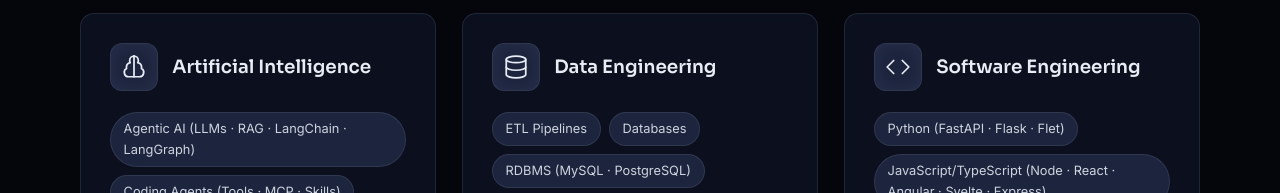
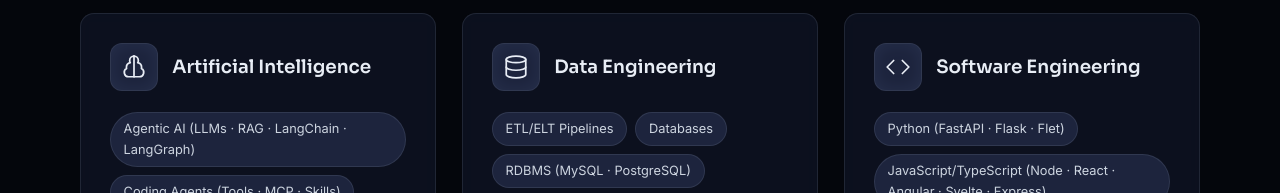
Before and after one commit to dgl1797/dgl1797, a plain HTML site: page site/index.html in a window 1280 px wide. Shown: the part 1780-1973 px from the top of the page. Drawn offline with Linux system fonts and the light colour scheme; animation ran at ten frames a second.

Commit message:
+ Skill -> Pipeline ETL/ELT

```diff
--- a/site/index.html
+++ b/site/index.html
@@ -187,7 +187,7 @@
               <h3>Data Engineering</h3>
             </div>
             <div class="chip-row">
-              <span class="chip"><span class="lang lang-en">ETL Pipelines</span><span class="lang lang-it">Pipeline ETL</span></span>
+              <span class="chip"><span class="lang lang-en">ETL/ELT Pipelines</span><span class="lang lang-it">Pipeline ETL/ELT</span></span>
               <span class="chip"><span class="lang lang-en">Databases</span><span class="lang lang-it">Database</span></span>
               <span class="chip">RDBMS (MySQL · PostgreSQL)</span>
               <span class="chip"><span class="lang lang-en">Non-Relational DBMS (MongoDB · Neo4j · Qdrant · Redis)</span><span class="lang lang-it">DBMS Non-Relazionali (MongoDB · Neo4j · Qdrant · Redis)</span></span>
```
